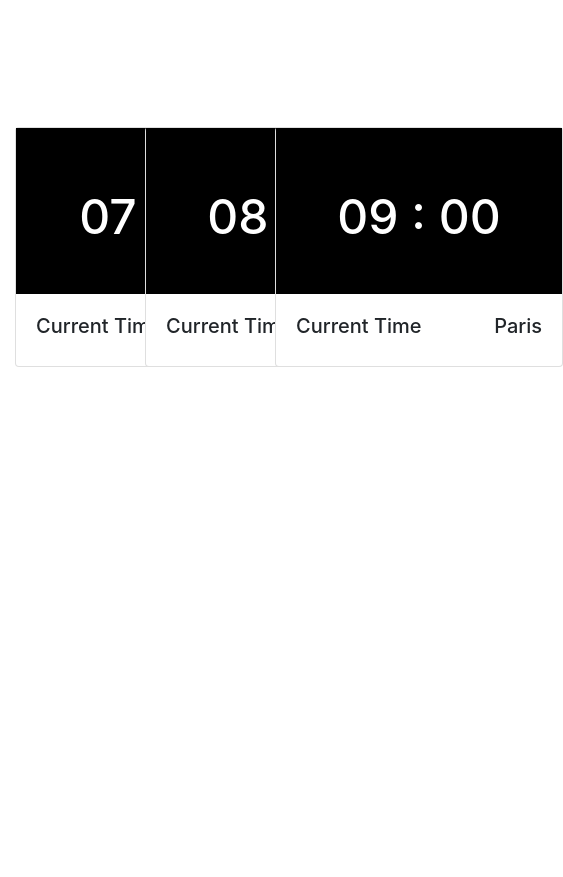
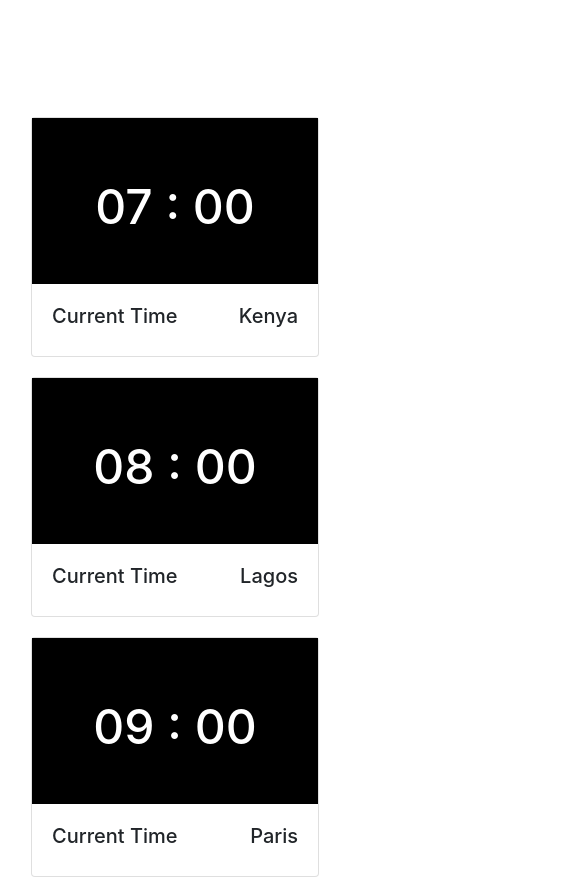
Before and after one commit to maduiep/World-Clock-Team-P, a plain HTML site: page index.html in a window 390 px wide. Shown: the part 61-938 px from the top of the page, 563 px wide, since content can reach past the window. Before the commit the page ends 844 px from the top, so only its background shows below. Drawn offline with nearby package versions, Linux system fonts and the light colour scheme.

Commit message:
made the clock cards responsive on various devices

```diff
--- a/index.html
+++ b/index.html
@@ -24,14 +24,14 @@
 
     <!-- Clock Section -->
 
-    <div class="container">
+    <div class="container-fluid">
 
 
         <!-- Textbox Area -->
 
         <div class="clock">
             <div class="row">
-                <div class="col">
+                <div class="col-lg-4 col-md-6 col-sm-12">
                     <div class="card" style="width: 18rem;">
 
                         <div class="card-time">
@@ -49,7 +49,7 @@
                         </div>
                     </div>
                 </div>
-                <div class="col">
+                <div class="col-lg-4 col-md-6 col-sm-12">
                     <div class="card" style="width: 18rem;">
 
                         <div class="card-time">
@@ -67,7 +67,7 @@
                         </div>
                     </div>
                 </div>
-                <div class="col">
+                <div class="col-lg-4 col-md-6 col-sm-12 ">
                     <div class="card" style="width: 18rem;">
 
                         <div class="card-time">
--- a/style.css
+++ b/style.css
@@ -2,14 +2,30 @@
     box-sizing: border-box;
 }
 
+.container-fluid{
+  padding: ;
+  align-items: center;
+  margin: auto;
+}
 .clock {
     margin-top: 100px
 }
+.col-sm-12{
+  /* justify-content: center; */
+  text-align: center;
+  margin: 0 auto;
+  margin-top: 20px;
 
+  }
+  .col-md-6{
+    align-items: center;
+  }
 .card {
     justify-content: center;
     height: 15rem;
     margin-top: 30%;
+    margin: 0 1rem;
+    padding: 0;
 }
 
 .card-time {
```
